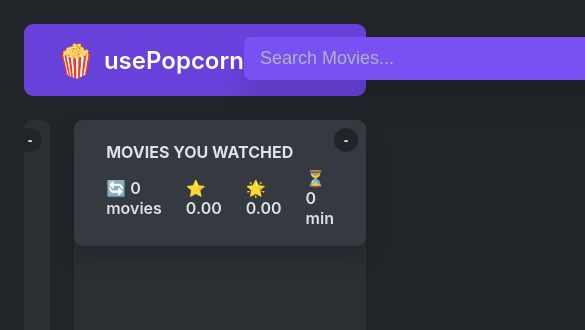
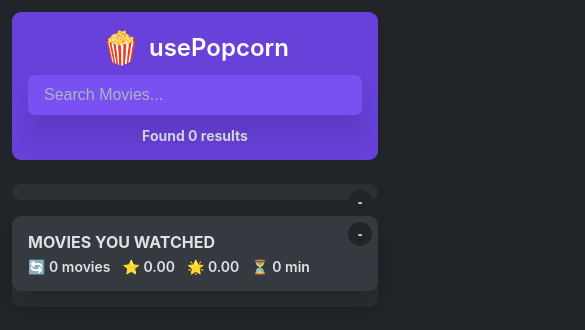
Before and after one commit to anubhavsha45/use-popcorn, a React (Create React App) app: page / in a window 390 px wide. Shown: the top 330 px of the page, 585 px wide, since content can reach past the window. Built offline with nearby package versions, Linux system fonts and the light colour scheme.

Commit message:
Made it responsive

```diff
--- a/src/index.css
+++ b/src/index.css
@@ -21,8 +21,9 @@ html {
 }
 
 body {
-  font-family: -apple-system, BlinkMacSystemFont, "Segoe UI", Roboto, Oxygen,
-    Ubuntu, Cantarell, "Open Sans", "Helvetica Neue", sans-serif;
+  font-family:
+    -apple-system, BlinkMacSystemFont, "Segoe UI", Roboto, Oxygen, Ubuntu,
+    Cantarell, "Open Sans", "Helvetica Neue", sans-serif;
 
   color: var(--color-text);
   background-color: var(--color-background-900);
@@ -343,6 +344,102 @@ body {
   align-items: center;
   justify-content: center;
 }
+/* ========================= */
+/* 📱 Mobile Responsiveness */
+/* ========================= */
+
+@media (max-width: 768px) {
+  body {
+    padding: 1.2rem;
+  }
+
+  .nav-bar {
+    grid-template-columns: 1fr;
+    row-gap: 1rem;
+    height: auto;
+    padding: 1.6rem;
+    text-align: center;
+  }
+
+  .logo {
+    justify-content: center;
+  }
+
+  .search {
+    width: 100%;
+    font-size: 1.6rem;
+  }
+
+  .num-results {
+    justify-self: center;
+    font-size: 1.4rem;
+  }
+
+  .main {
+    flex-direction: column;
+    height: auto;
+    gap: 1.6rem;
+  }
+
+  .box {
+    width: 100%;
+    max-width: 100%;
+  }
+
+  .list li {
+    grid-template-columns: 5rem 1fr;
+    padding: 1.2rem 1.6rem;
+    column-gap: 1.2rem;
+    font-size: 1.4rem;
+  }
+
+  .list h3 {
+    font-size: 1.6rem;
+  }
+
+  .summary {
+    padding: 1.6rem;
+  }
+
+  .summary div {
+    flex-wrap: wrap;
+    gap: 1.2rem;
+    font-size: 1.4rem;
+  }
+
+  .details header {
+    flex-direction: column;
+    align-items: center;
+    text-align: center;
+  }
+
+  .details img {
+    width: 60%;
+    margin-bottom: 1rem;
+  }
+
+  .details-overview {
+    padding: 1.6rem;
+  }
+
+  .details-overview h2 {
+    font-size: 1.8rem;
+  }
+
+  .details section {
+    padding: 2rem;
+  }
+
+  .btn-toggle {
+    top: 0.6rem;
+    right: 0.6rem;
+  }
+
+  .btn-back {
+    top: 0.6rem;
+    left: 0.6rem;
+  }
+}
 
 /*
 SPACING SYSTEM (px)
```
